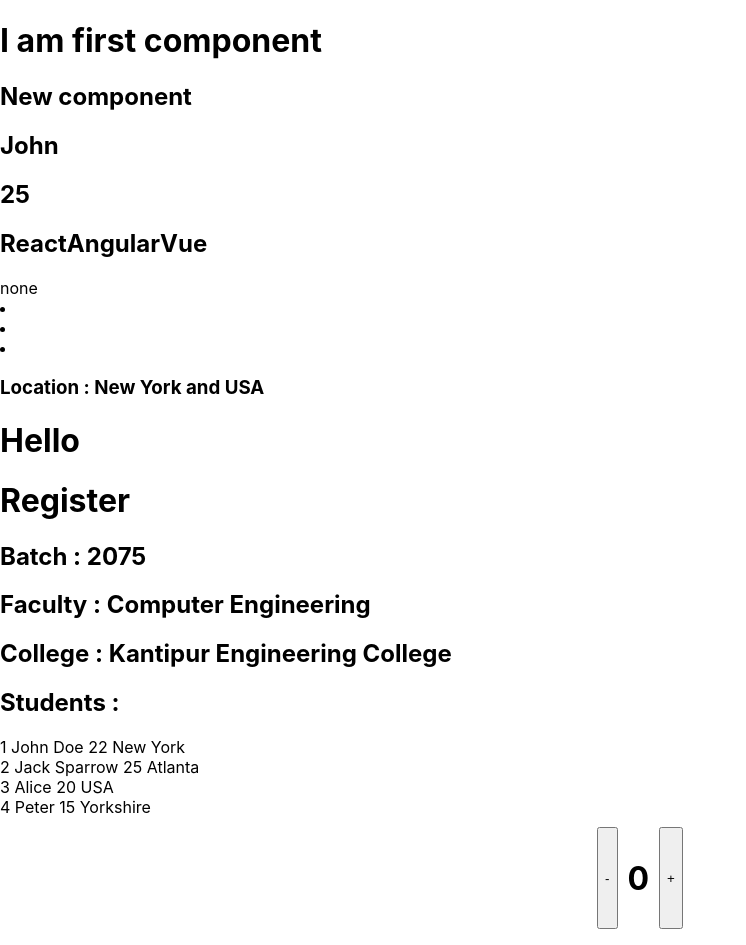
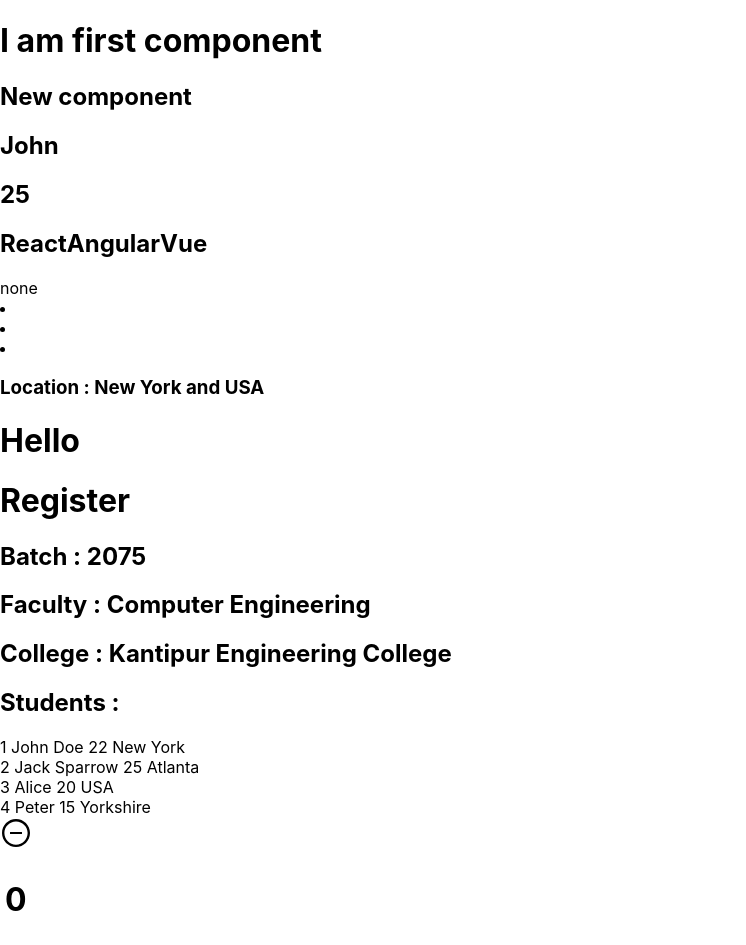
Before and after one commit to palhimalaya/externalTraining-React, a React (Create React App) app: page / in a window 1280 px wide. Shown: the top 945 px of the page, without its empty margins (0-746 px from the left). Built offline with nearby package versions, Linux system fonts and the light colour scheme.

Commit message:
hover implemented

```diff
--- a/src/components/Counter.js
+++ b/src/components/Counter.js
@@ -1,8 +1,10 @@
 import React from 'react'
+import { AiOutlineMinusCircle, AiOutlinePlusCircle } from 'react-icons/ai';
 import { useState } from 'react'
 
 const Counter = () => {
     const [value, setValue] = useState(0)
+    const [hover, setHover] = useState('')
     const handlePlus = () => {
         setValue(value + 1)
     }
@@ -12,11 +14,22 @@ const Counter = () => {
         }
 
     }
+    const onHover =()=>{
+        setHover('gold')
+    }
+    const offHover =()=>{
+        setHover('red')
+    }
   return (
-    <div style={{marginTop: '10px', display: 'flex', justifyContent: 'center', marginBottom: '100px'}}>
-        <button onClick={handleMinus}>-</button>
-        <h1 style={{padding:'10px'}}>{value}</h1>
-        <button  onClick={handlePlus}>+</button>
+    <div>
+
+        <AiOutlineMinusCircle size={32} color={hover} onMouseEnter={onHover} onMouseLeave={offHover} onClick={handleMinus}/>
+        <h1 style={{padding: '5px',}}>
+            {value}
+        </h1>
+             <AiOutlinePlusCircle size={32} color={'green'} onClick={handlePlus}/>
+
+
 
     </div>
   )
```
